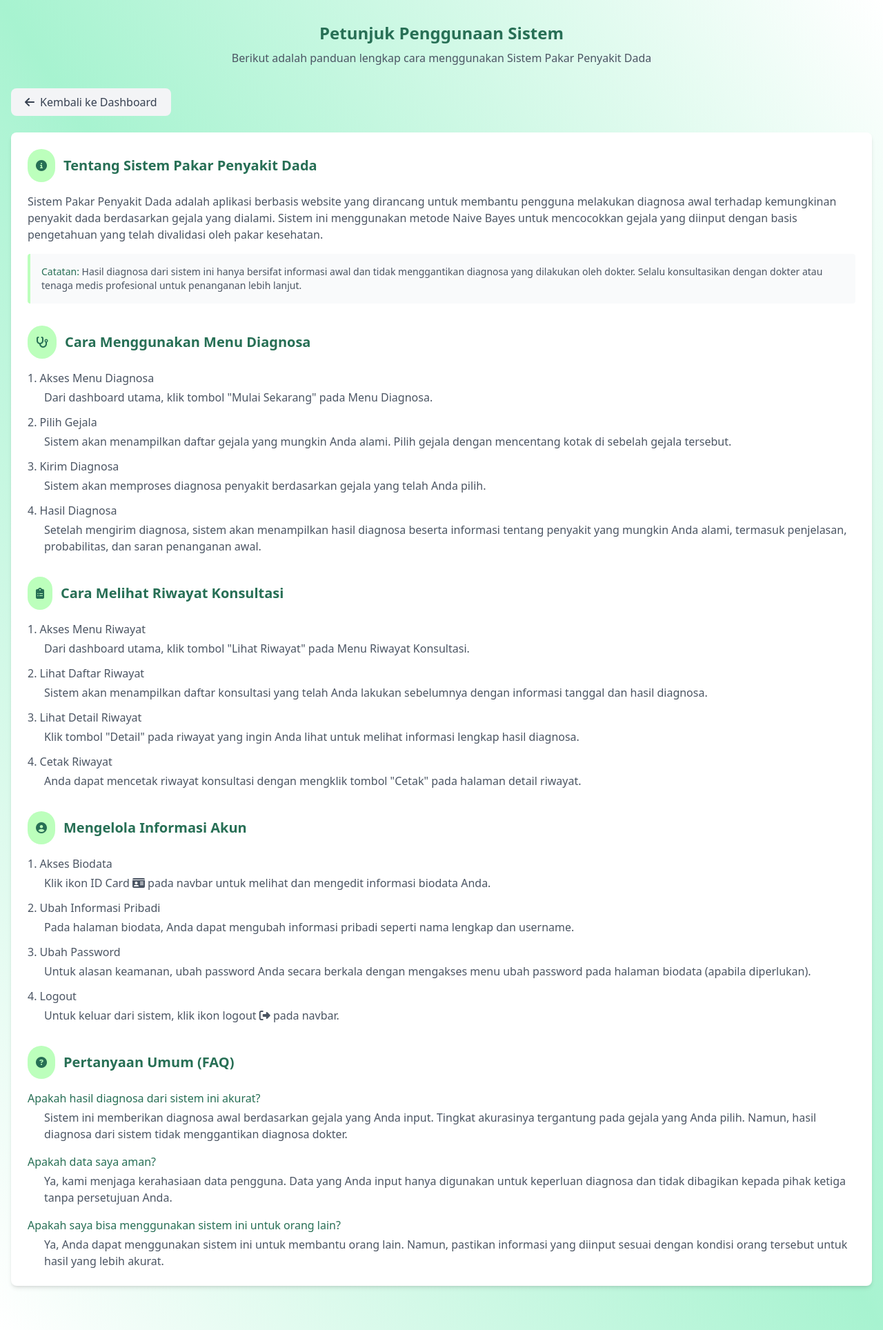
After one commit to ellfataa/Sispak-Penyakit-Dada, a PHP site: page /Petunjuk/index.php in a window 1280 px wide. The commit adds this page. Shown: the whole page at 69% size. Run offline with PHP 8.4, Linux system fonts and the light colour scheme; a user stored in the database is signed in; some libraries are stand-ins or nearby versions.

Commit message:
Menambahkan halaman petunjuk penggunaan website dan menambahkan cetak riwayat

```diff
--- /dev/null
+++ b/Petunjuk/index.php
@@ -0,0 +1,182 @@
+<?php
+    session_start();
+
+    if (!isset($_SESSION['id_user'])) {
+        header("Location: ../Auth/login.php");
+        exit();
+    }
+
+    $nama = $_SESSION['nama'];
+?>
+
+<!DOCTYPE html>
+<html lang="id">
+    <head>
+        <meta charset="UTF-8">
+        <meta name="viewport" content="width=device-width, initial-scale=1.0">
+        <title>Petunjuk Penggunaan - Sistem Pakar Penyakit Dada</title>
+        <script src="https://cdn.tailwindcss.com"></script>
+        <script>
+            tailwind.config = {
+                theme: {
+                    extend: {
+                        colors: {
+                            primary: {
+                                light: '#BCFFBC',
+                                DEFAULT: '#1EFEA5',
+                                dark: '#276F55',
+                            },
+                            white: '#FFFFFF',
+                        }
+                    }
+                }
+            }
+        </script>
+        <link rel="stylesheet" href="https://cdnjs.cloudflare.com/ajax/libs/font-awesome/6.4.2/css/all.min.css">
+    </head>
+    <body class="bg-gradient-to-tr from-white via-emerald-200 to-white min-h-screen flex flex-col">
+
+        <main class="flex-grow container mx-auto px-4 py-8">
+            <!-- Header -->
+            <div class="mb-8 text-center">
+                <h2 class="text-2xl font-bold text-primary-dark mb-2">Petunjuk Penggunaan Sistem</h2>
+                <p class="text-gray-600 max-w-2xl mx-auto">Berikut adalah panduan lengkap cara menggunakan Sistem Pakar Penyakit Dada</p>
+            </div>
+
+            <div class="text-start mt-8 mb-6">
+                <a href="../Home/dashboard.php" class="inline-flex items-center px-5 py-2 bg-gray-100 hover:bg-gray-200 text-gray-700 rounded-lg transition">
+                    <i class="fas fa-arrow-left mr-2"></i> Kembali ke Dashboard
+                </a>
+            </div>
+
+            <!-- Main Content -->
+            <div class="bg-white rounded-lg shadow-md p-6 mb-8">
+                <!-- Section 1: Pendahuluan -->
+                <div class="mb-8">
+                    <div class="flex items-center mb-4">
+                        <div class="bg-primary-light rounded-full p-3 mr-3">
+                            <i class="fas fa-info-circle text-primary-dark"></i>
+                        </div>
+                        <h3 class="text-xl font-semibold text-primary-dark">Tentang Sistem Pakar Penyakit Dada</h3>
+                    </div>
+                    <p class="text-gray-600 mb-4">
+                        Sistem Pakar Penyakit Dada adalah aplikasi berbasis website yang dirancang untuk membantu pengguna melakukan diagnosa awal terhadap kemungkinan penyakit dada berdasarkan gejala yang dialami. Sistem ini menggunakan metode Naive Bayes untuk mencocokkan gejala yang diinput dengan basis pengetahuan yang telah divalidasi oleh pakar kesehatan.
+                    </p>
+                    <div class="bg-gray-50 border-l-4 border-primary-light p-4 rounded">
+                        <p class="text-sm text-gray-600">
+                            <span class="font-medium text-primary-dark">Catatan:</span> Hasil diagnosa dari sistem ini hanya bersifat informasi awal dan tidak menggantikan diagnosa yang dilakukan oleh dokter. Selalu konsultasikan dengan dokter atau tenaga medis profesional untuk penanganan lebih lanjut.
+                        </p>
+                    </div>
+                </div>
+
+                <!-- Section 2: Cara Menggunakan Menu Diagnosa -->
+                <div class="mb-8">
+                    <div class="flex items-center mb-4">
+                        <div class="bg-primary-light rounded-full p-3 mr-3">
+                            <i class="fas fa-stethoscope text-primary-dark"></i>
+                        </div>
+                        <h3 class="text-xl font-semibold text-primary-dark">Cara Menggunakan Menu Diagnosa</h3>
+                    </div>
+                    <ol class="list-decimal list-inside space-y-3 text-gray-600">
+                        <li>
+                            <span class="font-medium">Akses Menu Diagnosa</span>
+                            <p class="ml-6 mt-1">Dari dashboard utama, klik tombol "Mulai Sekarang" pada Menu Diagnosa.</p>
+                        </li>
+                        <li>
+                            <span class="font-medium">Pilih Gejala</span>
+                            <p class="ml-6 mt-1">Sistem akan menampilkan daftar gejala yang mungkin Anda alami. Pilih gejala dengan mencentang kotak di sebelah gejala tersebut.</p>
+                        </li>
+                        <li>
+                            <span class="font-medium">Kirim Diagnosa</span>
+                            <p class="ml-6 mt-1">Sistem akan memproses diagnosa penyakit berdasarkan gejala yang telah Anda pilih.</p>
+                        </li>
+                        <li>
+                            <span class="font-medium">Hasil Diagnosa</span>
+                            <p class="ml-6 mt-1">Setelah mengirim diagnosa, sistem akan menampilkan hasil diagnosa beserta informasi tentang penyakit yang mungkin Anda alami, termasuk penjelasan, probabilitas, dan saran penanganan awal.</p>
+                        </li>
+                    </ol>
+                </div>
+
+                <!-- Section 3: Cara Melihat Riwayat Konsultasi -->
+                <div class="mb-8">
+                    <div class="flex items-center mb-4">
+                        <div class="bg-primary-light rounded-full p-3 mr-3">
+                            <i class="fas fa-clipboard-list text-primary-dark"></i>
+                        </div>
+                        <h3 class="text-xl font-semibold text-primary-dark">Cara Melihat Riwayat Konsultasi</h3>
+                    </div>
+                    <ol class="list-decimal list-inside space-y-3 text-gray-600">
+                        <li>
+                            <span class="font-medium">Akses Menu Riwayat</span>
+                            <p class="ml-6 mt-1">Dari dashboard utama, klik tombol "Lihat Riwayat" pada Menu Riwayat Konsultasi.</p>
+                        </li>
+                        <li>
+                            <span class="font-medium">Lihat Daftar Riwayat</span>
+                            <p class="ml-6 mt-1">Sistem akan menampilkan daftar konsultasi yang telah Anda lakukan sebelumnya dengan informasi tanggal dan hasil diagnosa.</p>
+                        </li>
+                        <li>
+                            <span class="font-medium">Lihat Detail Riwayat</span>
+                            <p class="ml-6 mt-1">Klik tombol "Detail" pada riwayat yang ingin Anda lihat untuk melihat informasi lengkap hasil diagnosa.</p>
+                        </li>
+                        <li>
+                            <span class="font-medium">Cetak Riwayat</span>
+                            <p class="ml-6 mt-1">Anda dapat mencetak riwayat konsultasi dengan mengklik tombol "Cetak" pada halaman detail riwayat.</p>
+                        </li>
+                    </ol>
+                </div>
+
+                <!-- Section 4: Informasi Akun -->
+                <div class="mb-8">
+                    <div class="flex items-center mb-4">
+                        <div class="bg-primary-light rounded-full p-3 mr-3">
+                            <i class="fas fa-user-circle text-primary-dark"></i>
+                        </div>
+                        <h3 class="text-xl font-semibold text-primary-dark">Mengelola Informasi Akun</h3>
+                    </div>
+                    <ol class="list-decimal list-inside space-y-3 text-gray-600">
+                        <li>
+                            <span class="font-medium">Akses Biodata</span>
+                            <p class="ml-6 mt-1">Klik ikon ID Card <i class="fas fa-id-card"></i> pada navbar untuk melihat dan mengedit informasi biodata Anda.</p>
+                        </li>
+                        <li>
+                            <span class="font-medium">Ubah Informasi Pribadi</span>
+                            <p class="ml-6 mt-1">Pada halaman biodata, Anda dapat mengubah informasi pribadi seperti nama lengkap dan username.</p>
+                        </li>
+                        <li>
+                            <span class="font-medium">Ubah Password</span>
+                            <p class="ml-6 mt-1">Untuk alasan keamanan, ubah password Anda secara berkala dengan mengakses menu ubah password pada halaman biodata (apabila diperlukan).</p>
+                        </li>
+                        <li>
+                            <span class="font-medium">Logout</span>
+                            <p class="ml-6 mt-1">Untuk keluar dari sistem, klik ikon logout <i class="fas fa-sign-out-alt"></i> pada navbar.</p>
+                        </li>
+                    </ol>
+                </div>
+
+                <!-- Section 5: FAQ -->
+                <div>
+                    <div class="flex items-center mb-4">
+                        <div class="bg-primary-light rounded-full p-3 mr-3">
+                            <i class="fas fa-question-circle text-primary-dark"></i>
+                        </div>
+                        <h3 class="text-xl font-semibold text-primary-dark">Pertanyaan Umum (FAQ)</h3>
+                    </div>
+                    <div class="space-y-4 text-gray-600">
+                        <div>
+                            <h4 class="font-medium text-primary-dark">Apakah hasil diagnosa dari sistem ini akurat?</h4>
+                            <p class="ml-6 mt-1">Sistem ini memberikan diagnosa awal berdasarkan gejala yang Anda input. Tingkat akurasinya tergantung pada gejala yang Anda pilih. Namun, hasil diagnosa dari sistem tidak menggantikan diagnosa dokter.</p>
+                        </div>
+                        <div>
+                            <h4 class="font-medium text-primary-dark">Apakah data saya aman?</h4>
+                            <p class="ml-6 mt-1">Ya, kami menjaga kerahasiaan data pengguna. Data yang Anda input hanya digunakan untuk keperluan diagnosa dan tidak dibagikan kepada pihak ketiga tanpa persetujuan Anda.</p>
+                        </div>
+                        <div>
+                            <h4 class="font-medium text-primary-dark">Apakah saya bisa menggunakan sistem ini untuk orang lain?</h4>
+                            <p class="ml-6 mt-1">Ya, Anda dapat menggunakan sistem ini untuk membantu orang lain. Namun, pastikan informasi yang diinput sesuai dengan kondisi orang tersebut untuk hasil yang lebih akurat.</p>
+                        </div>
+                    </div>
+                </div>
+            </div>
+        </main>
+    </body>
+</html>
```
Also changed, not shown: Home/dashboard.php (+6 -6 lines), Konsultasi/export_word.php (added, +95 -0 lines), Konsultasi/riwayat.php (+7 -1 lines), sispak.sql (+45 -11 lines).
